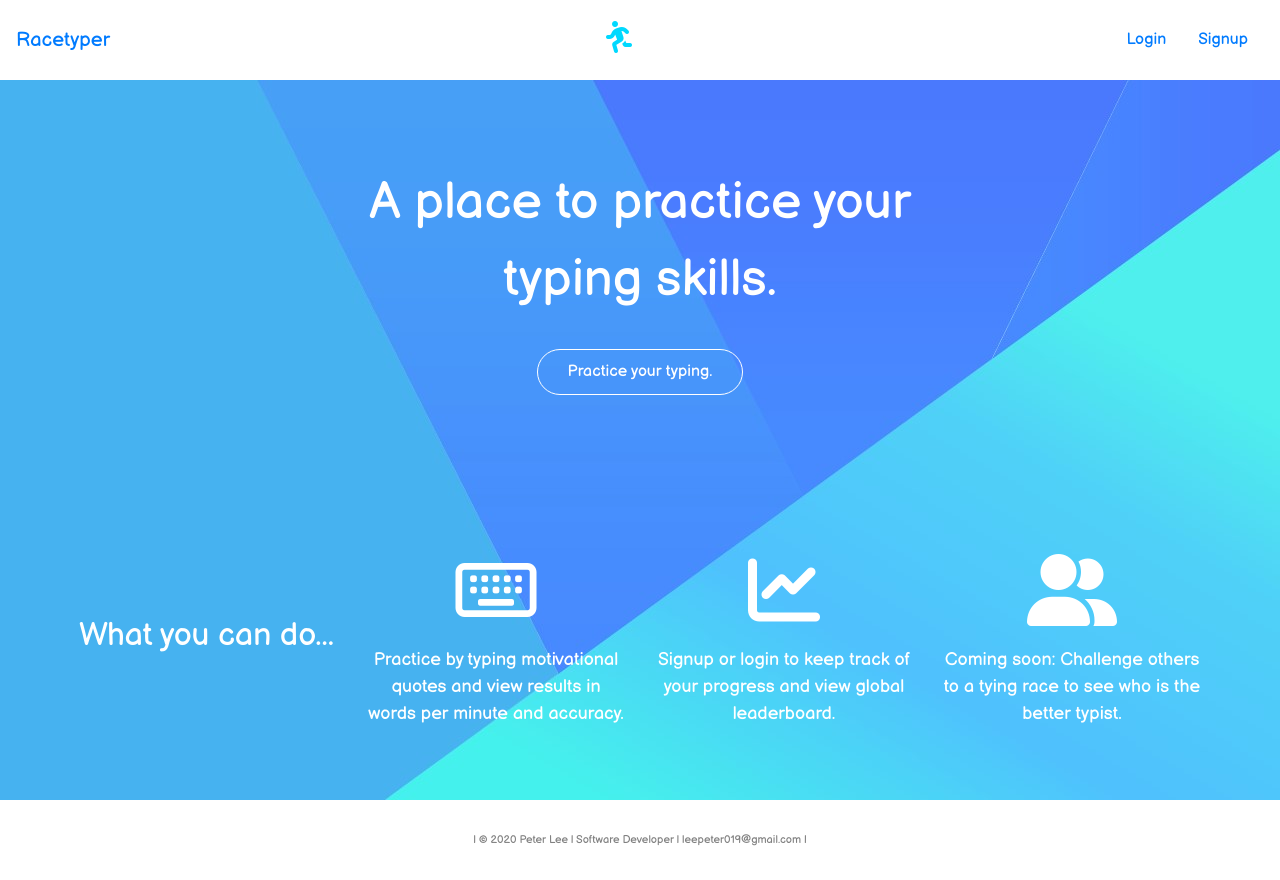
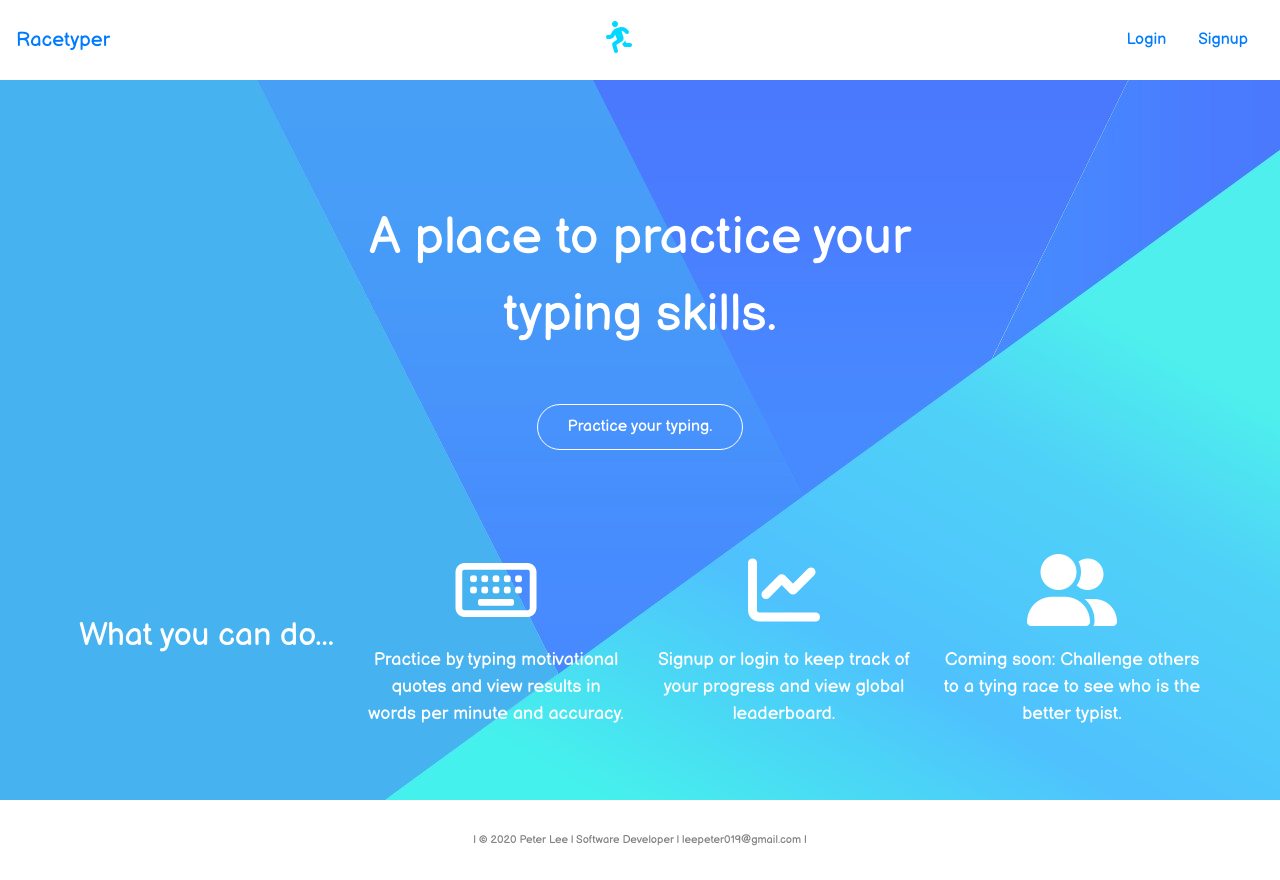
Before and after one commit to PedroL33/racetyper, a React (Create React App) app: page / in a window 1280 px wide. Built offline with nearby package versions, Linux system fonts and the light colour scheme.

Commit message:
Small change to layour.

```diff
--- a/src/App.css
+++ b/src/App.css
@@ -291,7 +291,7 @@ body {
   margin: auto;
   display: flex;
   flex-direction: column;
-  justify-content: center;
+  justify-content: end;
   align-items: center;
 }
 
@@ -331,12 +331,13 @@ body {
 
 .welcome-message {
   font-size: 4vw;
+  margin: 20px;
   text-align: center;
   color: white;
 }
 
 .welcome-button {
-  margin-top: 30px;
+  margin: 30px 0;
   padding: 10px 30px;
   border-radius: 30px;
   background-color: transparent;
```
